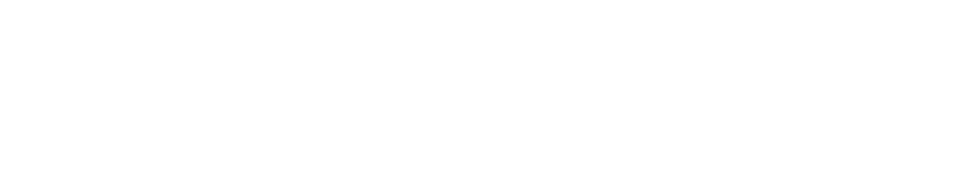
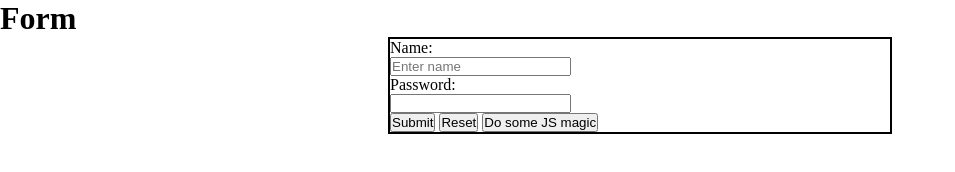
Before and after one commit to PavlovArtem08/work-30.08.2026, a plain HTML site: page index.html in a window 1280 px wide. Shown: the whole page, without its empty margins (0-955 px from the left). Drawn offline with Linux system fonts and the light colour scheme.

Commit message:
Add form wth input

```diff
--- /dev/null
+++ b/assets/styles/form.css
@@ -0,0 +1,15 @@
+* {
+    margin: 0;
+    padding: 0;
+}
+
+.form {
+    width: 500px;
+    border: 2px solid #000;
+    margin: 0 auto;
+}
+
+.input {
+    display: block;
+
+}
--- a/index.html
+++ b/index.html
@@ -4,10 +4,59 @@
 <head>
     <meta charset="UTF-8">
     <meta name="viewport" content="width=device-width, initial-scale=1.0">
-    <title>Document</title>
+    <title>Form</title>
+
+    <link rel="stylesheet" href="assets/styles/form.css">
 </head>
 
 <body>
+    <h1>Form</h1>
+
+    <form class="form" action="#" method="get">
+        <!-- Содержимое формы -->
+        <label for="name">Name:
+            <input id="name" class="input" name="username" type="text" placeholder="Enter name">
+        </label>
+
+        <label>Password:
+            <input class="input" name="password" type="password">
+        </label>
+        <button type="submit">Submit</button>
+        <button type="reset">Reset</button>
+        <button type="button">Do some JS magic</button>
+    </form>
+
+    <!--Определение и использование различных типов элементов формы
+    <input type="text">(значение по умолчанию)
+    <input type="password">
+    <input type="checkbox">
+    <input type="email">
+    <input type="file">
+    <input type="number" min="0" max="100" step="0.5">
+    <input type="radio">
+
+
+    <input type="button">
+    <input type="submit">
+    <input type="reset">
+    <input type="image" src="assets/images/submit.png>
+
+
+    <input type="color" type="color">
+    <input type="hidden">
+    <input type="tel">
+    <input type="url" name="url">
+    <input type="search">
+    <input type="range" name="range" min="0" max="100" step="10">
+
+
+    <input type="date">
+    <input type="datetime-local">
+    <input type="month">
+    <input type="time">
+    <input type="week">
+
+-->
 
 </body>
 
```
